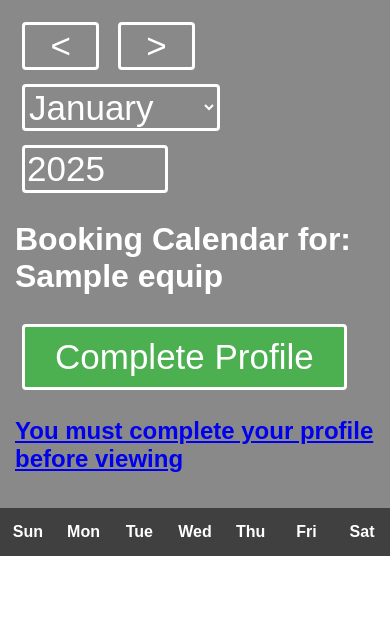
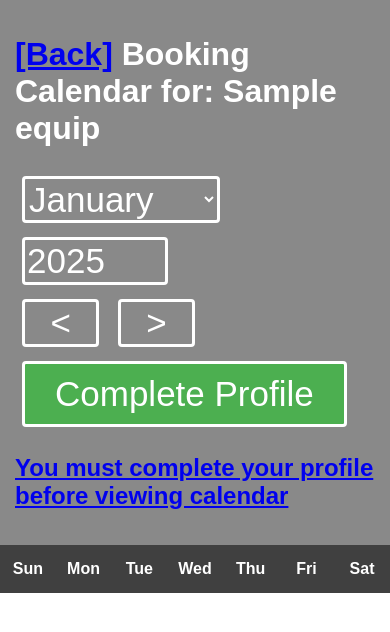
Before and after one commit to macklellan/cce_equipment_rental_app, a Flask app: template templates/calendar.html in a window 390 px wide. Shown: the top 632 px of the page. Run offline with Flask 3, Linux system fonts and the light colour scheme; the template is opened without the code that fills it: most values are stand-ins (such as "Sample title", 1, 10 or a date in 2020).

Commit message:
Updated Calendar view /controls to - moved around for better mobile use - Added back button to return to rent categories

```diff
--- a/templates/calendar.html
+++ b/templates/calendar.html
@@ -37,29 +37,31 @@
 
 
   <!-- (A) PERIOD SELECTOR -->
-    <div id="calHead" class="row">
-      <div id="calPeriod" class="col-xl-6">
+  <div id="calHead">
+
+        <h1 style="color:white;"><a class="" href="{{ url_for('rentals') }}">[Back]</a>  Booking Calendar for: {{ equip }}</h1>
+
+        <div id="calPeriod">
+          <select id="calMonth"></select>
+          <input id="calYear" type="number" disabled>
+          <br>
           <input id="calToday" type="button" value="&#9733;" hidden>
           <input id="calBack" type="button" value="  &lt;  ">
           <input id="calNext" type="button" value="  &gt;  ">
-        <br>
-        <select id="calMonth"></select>
-        <input id="calYear" type="number" disabled>
 
-      </div>
-      <div class="col-xl-6">
 
           <!-- Hidden CalAdd in js as well -->
           <!-- <input id="calAdd" type="button" value="+"> -->
 
-        <h1 style="color:white;">Booking Calendar for: {{ equip }}</h1>
-
           {% if pro['completed'] != 1 %}
             <input id="comPro" type="button" value="Complete Profile" onclick="comPro()"><br>
-          <a class="" href="{{ url_for('profile', flow='cal_b') }}"><h2>You must complete your profile before viewing </h2></a>
+            <a class="" href="{{ url_for('profile', flow='cal_b') }}"><h2>You must complete your profile before viewing calendar</h2></a>
           {% endif %}
+
         </div>
     </div>
+
+
 
     <!-- (B) CALENDAR WRAPPER -->
     <div id="calWrap">
```
Lines whose indentation alone changed are shown as unchanged.
